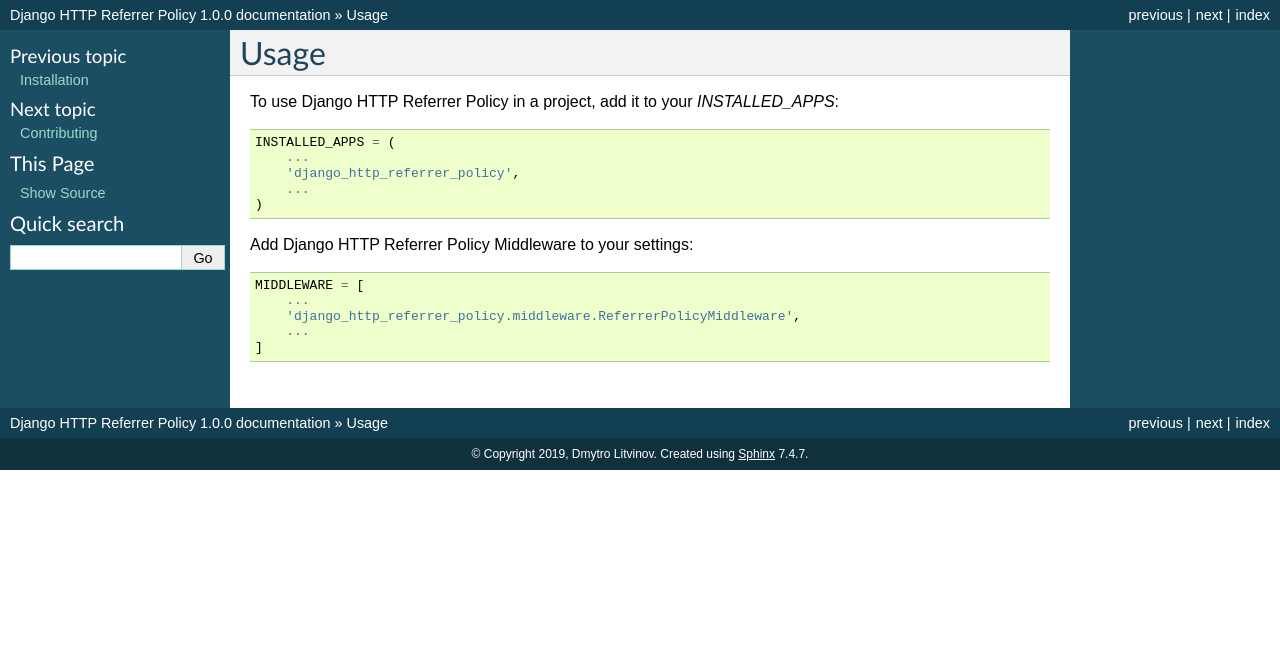
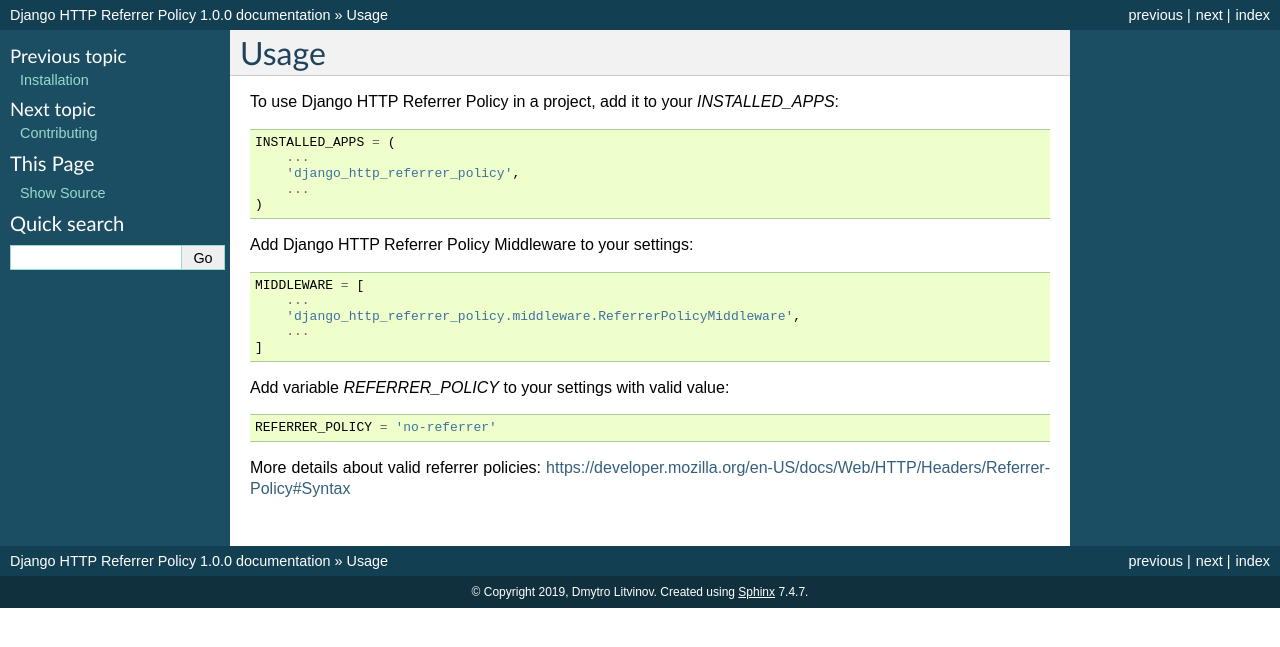
Before and after one commit to DmytroLitvinov/django-http-referrer-policy, a Sphinx documentation site: the page built from docs/usage.rst, in a window 1280 px wide. Shown: the top 647 px of the page. Built offline with Sphinx 7.4.7, drawn with Linux system fonts in a browser that asks for light colours.

```diff
--- a/docs/usage.rst
+++ b/docs/usage.rst
@@ -21,3 +21,12 @@ Add Django HTTP Referrer Policy Middleware to your settings:
         'django_http_referrer_policy.middleware.ReferrerPolicyMiddleware',
         ...
     ]
+
+Add variable `REFERRER_POLICY` to your settings with valid value:
+
+.. code-block:: python
+
+    REFERRER_POLICY = 'no-referrer'
+
+More details about valid referrer policies:
+https://developer.mozilla.org/en-US/docs/Web/HTTP/Headers/Referrer-Policy#Syntax
--- a/setup.cfg
+++ b/setup.cfg
@@ -1,5 +1,5 @@
 [bumpversion]
-current_version = 0.1.0
+current_version = 1.0.0
 commit = True
 tag = True
 
```
Also changed, not shown: HISTORY.rst (+7 -0 lines), README.rst (+9 -0 lines), setup.py (+4 -3 lines).
